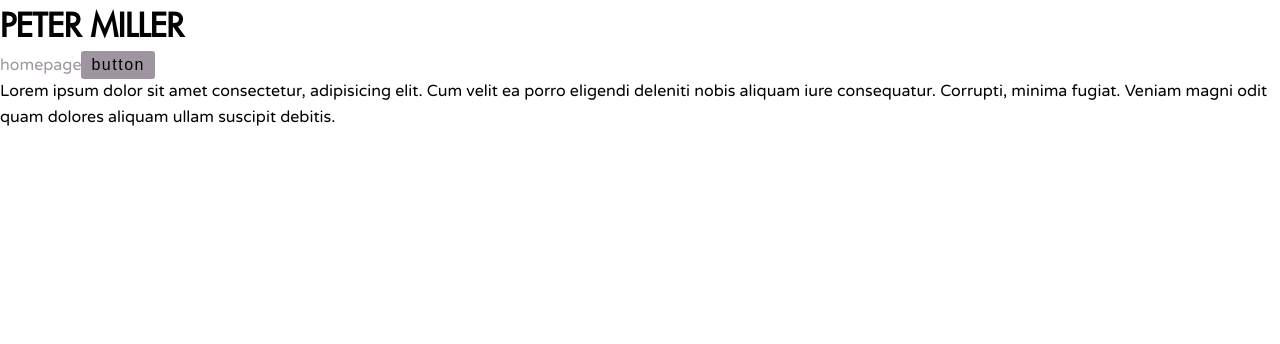
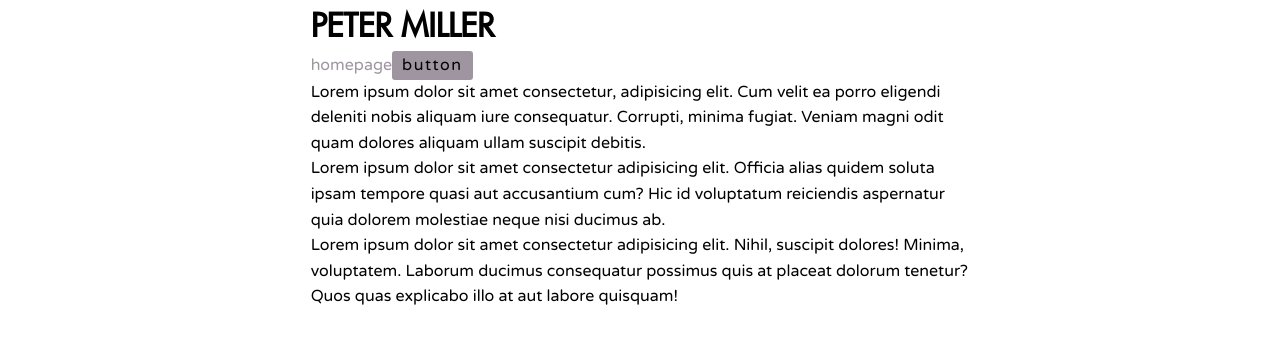
Before and after one commit to nikolas-haug/petermiller_gatsby, a Gatsby site: page / in a window 1280 px wide. Built offline with nearby package versions, Linux system fonts and the light colour scheme; Gatsby itself is replaced by a stand-in of ours.

Commit message:
add layout and sass grid

```diff
--- a/gatsby-browser.js
+++ b/gatsby-browser.js
@@ -0,0 +1,6 @@
+import React from 'react';
+import Layout from './src/components/Layout';
+
+export function wrapPageElement({ element, props }) {
+    return <Layout {...props}>{element}</Layout>
+}
--- a/gatsby-config.js
+++ b/gatsby-config.js
@@ -9,6 +9,7 @@ module.exports = {
   plugins: [
     `gatsby-plugin-react-helmet`,
     `gatsby-plugin-styled-components`,
+    `gatsby-plugin-sass`,
     // {
     //   resolve: 'gatsby-source-sanity',
     //   options: {
--- a/gatsby-ssr.js
+++ b/gatsby-ssr.js
@@ -0,0 +1,6 @@
+import React from 'react';
+import Layout from './src/components/Layout';
+
+export function wrapPageElement({ element, props }) {
+    return <Layout {...props}>{element}</Layout>
+}
--- a/package.json
+++ b/package.json
@@ -19,8 +19,10 @@
     "gatsby": "^2.26.1",
     "gatsby-image": "^2.9.0",
     "gatsby-plugin-react-helmet": "^3.8.0",
+    "gatsby-plugin-sass": "^3.0.0",
     "gatsby-plugin-styled-components": "^3.8.0",
     "gatsby-source-sanity": "^6.0.4",
+    "node-sass": "^5.0.0",
     "normalize.css": "^8.0.1",
     "react": "^16.12.0",
     "react-dom": "^16.12.0",
--- /dev/null
+++ b/src/components/Layout.js
@@ -0,0 +1,15 @@
+import React from 'react';
+import 'normalize.css';
+import GlobalStyles from '../styles/GlobalStyles';
+import Typography from '../styles/Typography';
+import '../styles/grid.scss';
+
+export default function Layout({ children }) {
+    return (
+        <>
+            <GlobalStyles />
+            <Typography />
+            {children}
+        </>
+    )
+}
--- a/src/pages/index.js
+++ b/src/pages/index.js
@@ -1,16 +1,14 @@
 import React from "react";
-import GlobalStyles from "../styles/GlobalStyles";
-import Typography from "../styles/Typography";
 
 export default function Home() {
   return (
-    <div>
-      <GlobalStyles />
-      <Typography />
+    <div className="container-med">
       <h1>PETER MILLER</h1>
       <a href="#">homepage</a>
       <button>button</button>
       <p>Lorem ipsum dolor sit amet consectetur, adipisicing elit. Cum velit ea porro eligendi deleniti nobis aliquam iure consequatur. Corrupti, minima fugiat. Veniam magni odit quam dolores aliquam ullam suscipit debitis.</p>
+      <p>Lorem ipsum dolor sit amet consectetur adipisicing elit. Officia alias quidem soluta ipsam tempore quasi aut accusantium cum? Hic id voluptatum reiciendis aspernatur quia dolorem molestiae neque nisi ducimus ab.</p>
+      <p>Lorem ipsum dolor sit amet consectetur adipisicing elit. Nihil, suscipit dolores! Minima, voluptatem. Laborum ducimus consequatur possimus quis at placeat dolorum tenetur? Quos quas explicabo illo at aut labore quisquam!</p>
     </div>
   )
 }
--- a/src/styles/Typography.js
+++ b/src/styles/Typography.js
@@ -29,6 +29,7 @@ const Typography = createGlobalStyle`
     h3,
     h4 {
         font-family: FuturaMedium, sans-serif;
+        margin: 0;
     }
 `;
 
--- /dev/null
+++ b/src/styles/grid.scss
@@ -0,0 +1,318 @@
+//=====================================================
+// CONTAINERS
+//=====================================================
+
+// (Media query ~ breakpoints)
+// 0 - 600px        :     Phone
+// 600 - 900px      :     Tablet portrait
+// 900 - 1200px     :     Tablet landscape
+// 1200 - 1800px    :     ~ Desktop
+// 1800px +         :     Large desktop
+
+// Convert to em for accessible media queries (px / 16)
+
+$x-small: 480px;
+$small: 725px;
+$medium: 992px;
+$large: 1200px;
+
+// Sets the width of the containers
+$container-gutter: 0.95;
+
+//=====================================================
+// GRID
+//=====================================================
+
+// Controls the number of columns for the layout
+$grid-columns: 12;
+
+// General variable for all containers, rows, and columns
+$grid-padding: 1.5rem;
+
+// Custom col padding
+$grid-column-padding-custom: 0.5rem;
+
+// Gallery row fixed height
+$row-gallery-height: 20rem;
+
+//=====================================================
+// MIXINS
+//=====================================================
+
+/**
+*
+* Media queries for a mobile first layout
+*
+*/
+
+@mixin x-small-breakpoint {
+    @media only screen and (min-width: #{$x-small}) {
+        @content;
+    }
+}
+
+@mixin small-breakpoint {
+    @media only screen and (min-width: #{$small}) {
+        @content;
+    }
+}
+
+@mixin medium-breakpoint {
+    @media only screen and (min-width: #{$medium}) {
+        @content;
+    }
+}
+
+@mixin large-breakpoint {
+    @media only screen and (min-width: #{$large}) {
+        @content;
+    }
+}
+
+@mixin container-size($size, $gutter) {
+    max-width: calc(#{$size} * #{$gutter});
+}
+
+@mixin container-styles {
+    width: 100%;
+    padding-right: $grid-padding;
+    padding-left: $grid-padding;
+    margin-right: auto;
+    margin-left: auto;
+}
+
+@mixin row-cols($count) {
+    & > * {
+        flex: 0 0 100% / $count;
+        max-width: 100% / $count;
+    }
+}
+
+//=====================================================
+// LAYOUT
+//=====================================================
+
+// CONTAINERS
+
+.container {
+    @include container-styles;
+}
+
+.container-stretch {
+    @include container-styles;
+}
+
+// FIXED SIZE CONTAINERS
+
+.container-sm {
+    @include container-size($x-small, $container-gutter);
+    @include container-styles;
+}
+
+.container-med {
+    @include container-size($small, $container-gutter);
+    @include container-styles;
+}
+
+.container-lg {
+    @include container-size($medium, $container-gutter);
+    @include container-styles;
+}
+
+// MAIN CONTAINER BREAKPOINTS
+
+@include x-small-breakpoint {
+    .container {
+        @include container-size($x-small, $container-gutter);
+    }
+}
+
+@include small-breakpoint {
+    .container {
+        @include container-size($small, $container-gutter);
+    }
+}
+
+@include medium-breakpoint {
+    .container {
+        @include container-size($medium, $container-gutter);
+    }
+}
+
+@include large-breakpoint {
+    .container {
+        @include container-size($large, $container-gutter);
+    }
+}
+
+// ROWS
+
+.row {
+    display: -ms-flexbox;
+    display: flex;
+    -ms-flex-wrap: wrap;
+    flex-wrap: wrap;
+    margin-right: -#{$grid-padding};
+    margin-left: -#{$grid-padding};
+}
+
+// Gallery Rows
+.row-gallery {
+    max-height: $row-gallery-height;
+    overflow: hidden;
+}
+
+%col-styles {
+    position: relative;
+    width: 100%;
+    padding-right: $grid-padding;
+    padding-left: $grid-padding;
+}
+
+@mixin col-x-list {
+    @for $i from 1 through $grid-columns {
+        .col-#{$i},
+        .col-sm-#{$i},
+        .col-med-#{$i},
+        .col-lg-#{$i},
+        .col,
+        .col-sm,
+        .col-med,
+        .col-lg {
+            @extend %col-styles;
+        }
+    }
+}
+
+@include col-x-list;
+
+// Row Columns
+[class*="row-cols-"] > * {
+    flex: 0 0 100%;
+    max-width: 100%;
+}
+
+.no-gutters {
+    margin-right: 0;
+    margin-left: 0;
+}
+
+.no-gutters > .col,
+.no-gutters > [class*="col-"] {
+    padding-right: 0;
+    padding-left: 0;
+}
+
+// Custom Row Spacing
+.row-custom {
+    margin-right: -#{$grid-column-padding-custom};
+    margin-left: -#{$grid-column-padding-custom};
+}
+
+.row-custom > [class*="col-"] {
+    padding-right: $grid-column-padding-custom;
+    padding-left: $grid-column-padding-custom;
+}
+
+@for $i from 1 through $grid-columns {
+    .row-cols-#{$i} {
+        @include row-cols($i);
+    }
+}
+
+@for $i from 1 through $grid-columns {
+    .col-#{$i} {
+        flex-basis: percentage($i / $grid-columns);
+        max-width: percentage($i / $grid-columns);
+    }
+    .col-offset-#{$i} {
+        margin-left: percentage($i / $grid-columns);
+    }
+}
+
+// Between x-small and small breakpoints
+@include x-small-breakpoint {
+    // Auto-sized columns
+    .col-sm {
+        -ms-flex-preferred-size: 0;
+        flex-basis: 0;
+        -ms-flex-positive: 1;
+        flex-grow: 1;
+        min-width: 0;
+        max-width: 100%;
+    }
+
+    @for $i from 1 through $grid-columns {
+        .col-sm-#{$i} {
+            flex-basis: percentage($i / $grid-columns);
+            max-width: percentage($i / $grid-columns);
+        }
+        .col-sm-offset-#{$i} {
+            margin-left: percentage($i / $grid-columns);
+        }
+    }
+
+    @for $i from 1 through $grid-columns {
+        .row-cols-sm-#{$i} {
+            @include row-cols($i);
+        }
+    }
+}
+
+// Between small and medium breakpoints
+@include small-breakpoint {
+    // Auto-sized columns
+    .col-med {
+        -ms-flex-preferred-size: 0;
+        flex-basis: 0;
+        -ms-flex-positive: 1;
+        flex-grow: 1;
+        min-width: 0;
+        max-width: 100%;
+    }
+
+    @for $i from 1 through $grid-columns {
+        .col-med-#{$i} {
+            flex-basis: percentage($i / $grid-columns);
+            max-width: percentage($i / $grid-columns);
+        }
+        .col-med-offset-#{$i} {
+            margin-left: percentage($i / $grid-columns);
+        }
+    }
+
+    @for $i from 1 through $grid-columns {
+        .row-cols-med-#{$i} {
+            @include row-cols($i);
+        }
+    }
+}
+
+// Between medium and large breakpoints
+@include medium-breakpoint {
+    // Auto-sized columns
+    .col-lg {
+        -ms-flex-preferred-size: 0;
+        flex-basis: 0;
+        -ms-flex-positive: 1;
+        flex-grow: 1;
+        min-width: 0;
+        max-width: 100%;
+    }
+
+    @for $i from 1 through $grid-columns {
+        .col-lg-#{$i} {
+            flex-basis: percentage($i / $grid-columns);
+            max-width: percentage($i / $grid-columns);
+        }
+        .col-lg-offset-#{$i} {
+            margin-left: percentage($i / $grid-columns);
+        }
+    }
+
+    @for $i from 1 through $grid-columns {
+        .row-cols-lg-#{$i} {
+            @include row-cols($i);
+        }
+    }
+}
```
Also changed, not shown: src/styles/grid.css (added), 1 other file.
